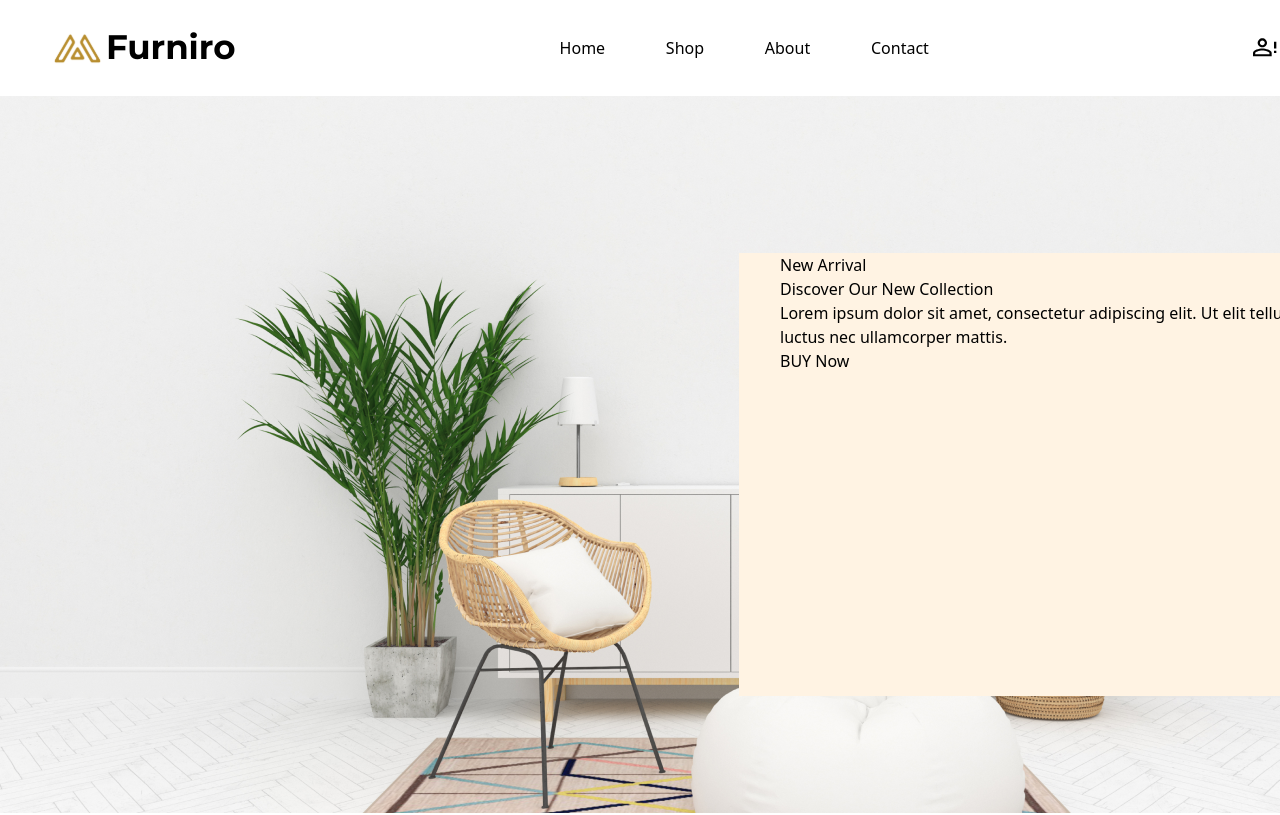
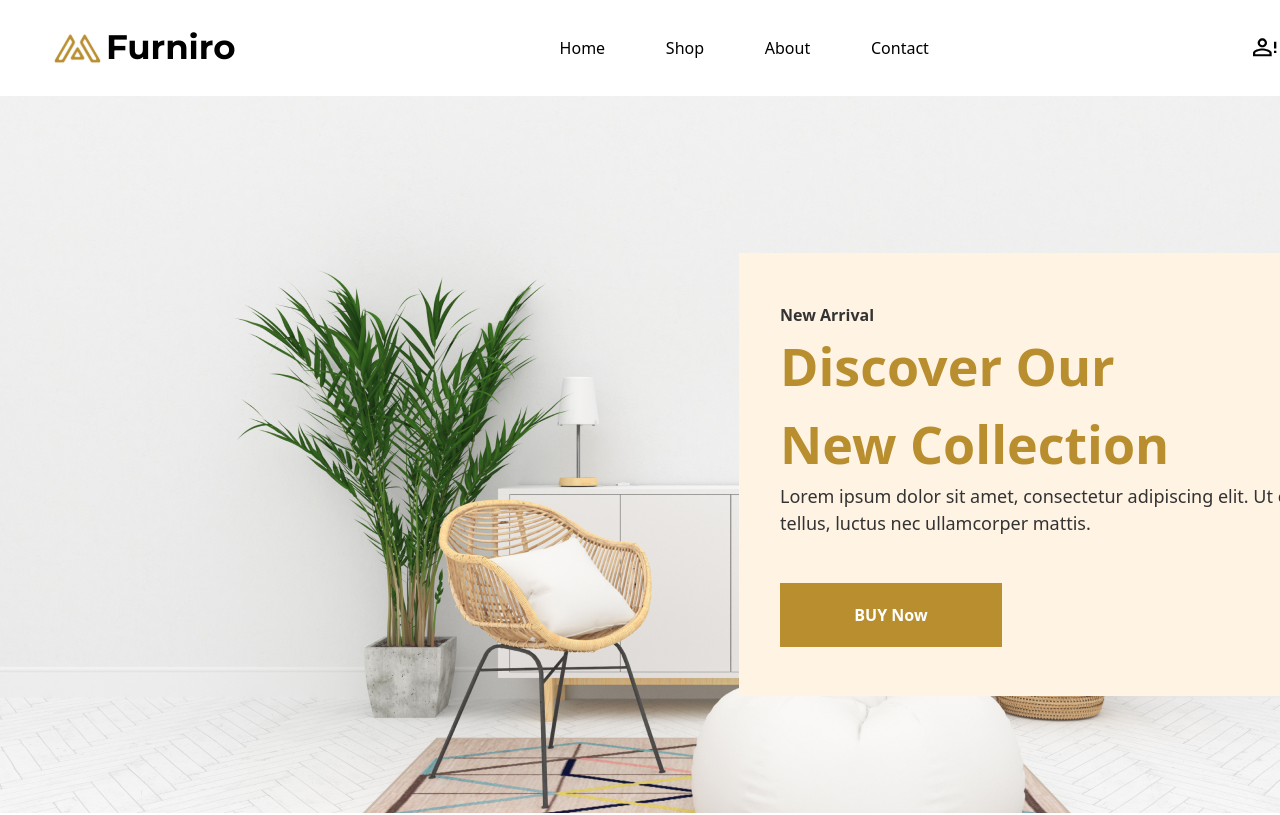
Before and after one commit to OrleanSousa/3-Compass-Challenge, a React (Vite) app: page / in a window 1280 px wide. Shown: the top 815 px of the page. Built offline with nearby package versions, Linux system fonts and the light colour scheme.

Commit message:
feat: finality main section from home page

```diff
--- a/src/components/homepage/mainsection/MainSection.tsx
+++ b/src/components/homepage/mainsection/MainSection.tsx
@@ -2,13 +2,14 @@
 const MainSection = () => {
   return (
     <div className="w-[1440px] h-[717px] bg-backgroudHome pt-[157px] pl-[739px]">
-        <div className="flex w-[643px] h-[443px] bg-backOrange justify-center">
-            <div className="w-[561px] h-[344px]">
-                <p>New Arrival</p>
-                <h1>Discover Our New Collection</h1>
-                <p>Lorem ipsum dolor sit amet, consectetur adipiscing elit.
+        <div className="flex justify-center w-[643px] h-[443px] bg-backOrange items-center">
+            <div className="flex flex-col w-[561px] h-[344px] items-start">
+                <p className=" text-textblack font-semibold">New Arrival</p>
+                <h1 className="text-[52px] font-extrabold text-textOrange w-[403px]">Discover Our New Collection</h1>
+                <p className="w-[546px] text-textblack font-medium text-[18px]">Lorem ipsum dolor sit amet, consectetur adipiscing elit.
                 Ut elit tellus, luctus nec ullamcorper mattis.</p>
-                <button>BUY Now</button>
+                <button className="bg-textOrange w-[222px]
+                h-[74px] text-white font-bold mt-[46px]">BUY Now</button>
             </div>
         </div>
     </div>
--- a/src/input.css
+++ b/src/input.css
@@ -2,9 +2,3 @@
 @tailwind base;
 @tailwind components;
 @tailwind utilities;
-
-* {
-    box-sizing: border-box;
-    margin: 0;
-    padding: 0;
-  }
--- a/tailwind.config.js
+++ b/tailwind.config.js
@@ -13,7 +13,9 @@ export default {
         black17: 'rgba(0, 0, 0, 0.17)',
         gray50: '#9F9F9F',
         black1: '#000000',
-        backOrange: '#FFF3E3'
+        backOrange: '#FFF3E3',
+        textblack: '#333333',
+        textOrange: '#B88E2F'
       },
       backgroundImage: {
         'backgroudHome': "url('./src/assets/scandinavian-interior-mockup-wall-decal-background 1.png')",
```
